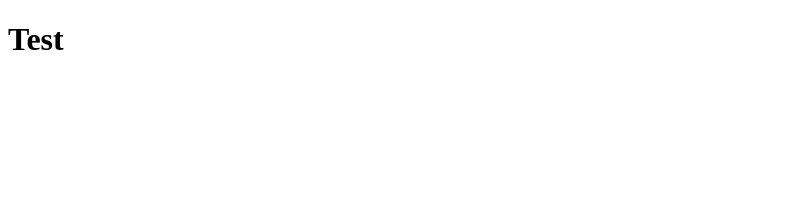
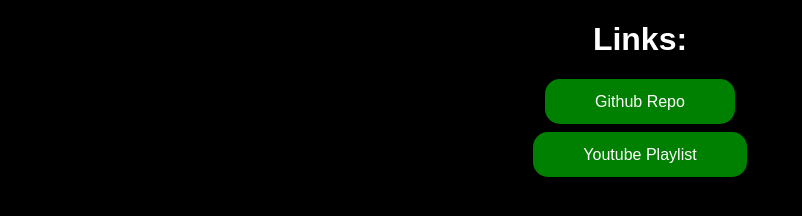
Before and after one commit to HelloWorld7894/Plnoc2022, a plain HTML site: page index.html in a window 1280 px wide. Shown: the whole page, without its empty margins (0-802 px from the left). Drawn offline with Linux system fonts and the light colour scheme.

Commit message:
Added base mesh

```diff
--- a/index.html
+++ b/index.html
@@ -1,9 +1,36 @@
 <!DOCTYPE html>
 <html>
     <head>
-
+        <style>
+            body{
+                background-color: black;
+            }
+            h1, p{
+                color: white;
+                font-family: Arial, Helvetica, sans-serif;
+            }
+            #links p{
+                margin-top: 35px;
+            }
+            p a{
+                background-color: green;
+                color: white;
+                padding: 14px 50px;
+                text-align: center;
+                text-decoration: none;
+                border-radius: 15px;
+            }
+            a:hover{
+                background-color: rgb(13, 156, 13);
+                transition-duration: 0.5s;
+            }
+        </style>
     </head>
-    <body>
-        <h1>Test</h1>
+    <body style="text-align: center;">
+        <h1>Links:</h1>
+        <div id="links">
+            <p><a href="https://github.com/HelloWorld7894/Plnoc2022" target="_blank">Github Repo</a></p>
+            <p><a href="https://youtube.com/playlist?list=PLLj8KSFpndPIf0g6WFnaAJ1_LwnLGPuYW" target="_blank">Youtube Playlist</a></p>
+        </div>
     </body>
 </html>
```
